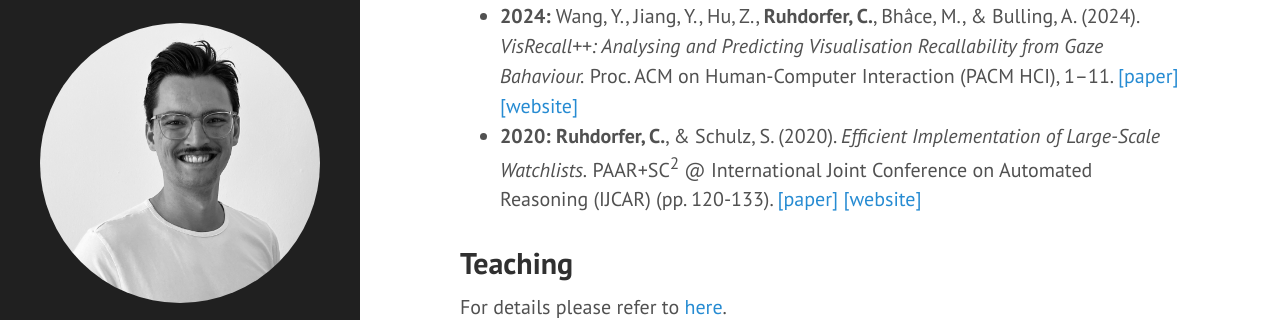
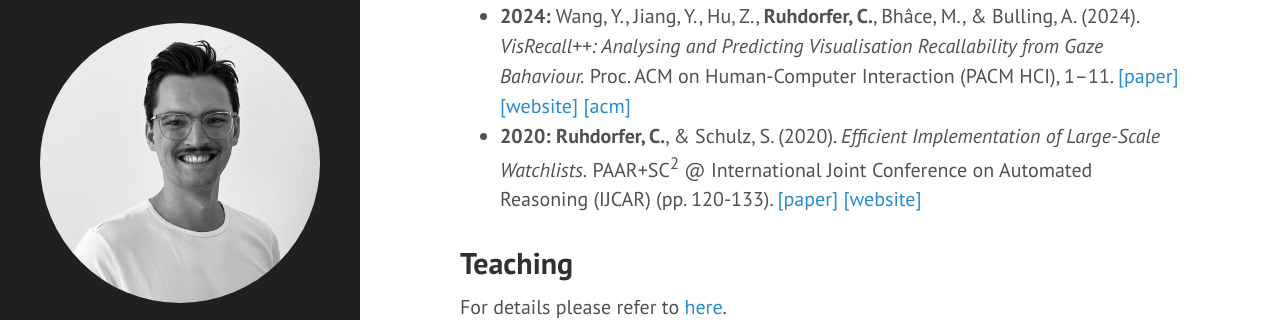
Before and after one commit to ConstantinRuhdorfer/constantinruhdorfer.github.io, a Jekyll site: the page built from index.html, in a window 1280 px wide and 900 px high, scrolled down 480 px. Shown: the part 167-487 px from the top of the window. Built offline with Jekyll 4.4.1, drawn with Linux system fonts in a browser that asks for light colours; the list of posts is cut into pages by our own code.

Commit message:
Update index.html

```diff
--- a/index.html
+++ b/index.html
@@ -15,7 +15,7 @@ For students interested in a project or thesis please check the <a href="https:/
 
 <ul>
   <li><b>2024:</b> Bortoletto, M., <b>Ruhdorfer, C.</b>, Abdessaied, A., Shi, L. & Bulling, A. (2024). <i>Limits of Theory of Mind Modelling in Dialogue-Based Collaborative Plan Acquisition.</i> Proc. 62nd Annual Meeting of the Association for Computational Linguistics (ACL), pp. 1–16, 2024. <a href="https://www.perceptualui.org/publications/bortoletto24_acl.pdf">[paper]</a> <a href="https://www.perceptualui.org/publications/bortoletto24_acl/">[website]</a> <a href="https://arxiv.org/abs/2405.12621">[arxiv]</a></li>
-  <li><b>2024:</b> Wang, Y., Jiang, Y., Hu, Z., <b>Ruhdorfer, C.</b>, Bhâce, M., & Bulling, A. (2024). <i>VisRecall++: Analysing and Predicting Visualisation Recallability from Gaze Bahaviour.</i> Proc. ACM on Human-Computer Interaction (PACM HCI), 1–11. <a href="https://www.perceptualui.org/publications/wang24_etra.pdf">[paper]</a> <a href="https://www.perceptualui.org/publications/wang24_etra/">[website]</a></li>
+  <li><b>2024:</b> Wang, Y., Jiang, Y., Hu, Z., <b>Ruhdorfer, C.</b>, Bhâce, M., & Bulling, A. (2024). <i>VisRecall++: Analysing and Predicting Visualisation Recallability from Gaze Bahaviour.</i> Proc. ACM on Human-Computer Interaction (PACM HCI), 1–11. <a href="https://www.perceptualui.org/publications/wang24_etra.pdf">[paper]</a> <a href="https://www.perceptualui.org/publications/wang24_etra/">[website]</a> <a href="https://dl.acm.org/doi/10.1145/3655613">[acm]</a></li>
   <li><b>2020:</b> <b>Ruhdorfer, C.</b>, & Schulz, S. (2020). <i>Efficient Implementation of Large-Scale Watchlists.</i> PAAR+SC<sup>2</sup> @ International Joint Conference on Automated Reasoning (IJCAR) (pp. 120-133). <a href="http://wwwlehre.dhbw-stuttgart.de/~sschulz/PAPERS/RS-PAAR-2020.pdf">[paper]</a> <a href="http://www.eprover.eu/E-eu/SoftWatch.html">[website]</a></li>
 </ul>
 
```
